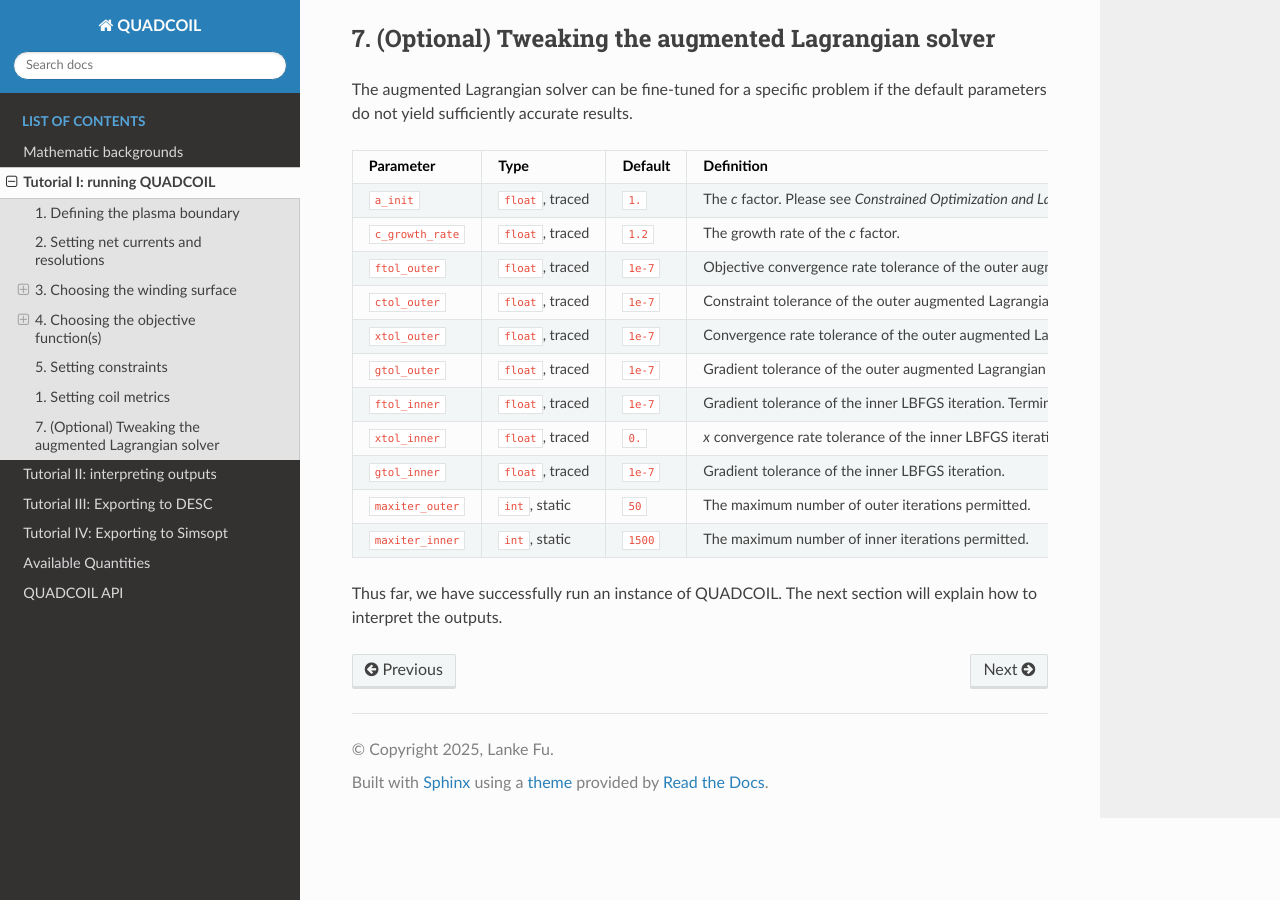
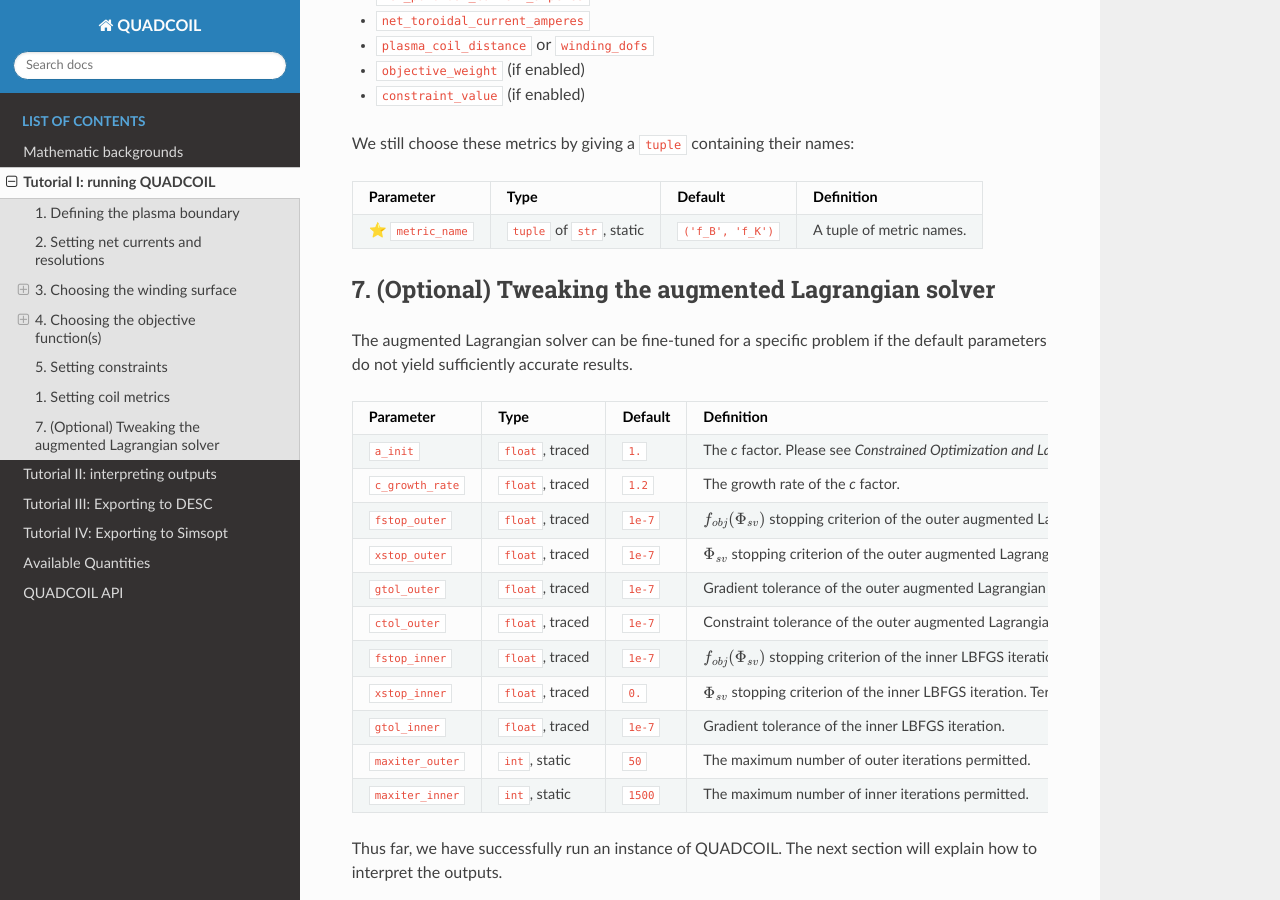
Before and after one commit to lankef/quadcoil, a Sphinx documentation site: the page built from docs/tutorial_inputs.rst, in a window 1280 px wide and 900 px high, scrolled down 5723 px. Built offline with Sphinx 7.4.7 and the Read the Docs theme 3.1.0, drawn with Linux system fonts in a browser that asks for light colours; some of the changed text lies outside the part shown.

Commit message:
Adjusting termination criteria, slight refactoring

```diff
--- a/docs/tutorial_inputs.rst
+++ b/docs/tutorial_inputs.rst
@@ -63,12 +63,12 @@ QUADCOIL can be run by simply importing and calling ``quadcoil.quadcoil()``:
         # - Solver options
         a_init=1.,
         c_growth_rate=1.1,
-        ftol_outer=1e-7, # constraint tolerance
-        ctol_outer=1e-7, # constraint tolerance
-        xtol_outer=1e-7, # convergence rate tolerance
-        gtol_outer=1e-7, # gradient tolerance
-        ftol_inner=1e-7,
-        xtol_inner=0.,
+        fstop_outer=1e-7,
+        xstop_outer=1e-7,
+        gtol_outer=1e-7,
+        ctol_outer=1e-7,
+        fstop_inner=1e-7,
+        xstop_inner=0.,
         gtol_inner=1e-7,
         maxiter_inner=1500,
         maxiter_outer=50,
@@ -257,6 +261,11 @@ QUADCOIL can also run on a known winding surface for tasks such as blanket optim
 ----------------------------------------
 
 QUADCOIL can perform single or multi-objective optimization. Objectives and constraints in QUADCOIL must be selected from :ref:`available_quantities` by entering their names as ``str``\s. The quantity selected as objective(s) must have scalar output.
+
+**CAUTION!**
+
+As we will see below, every objective and constraint **must be accompanied** by a normalization constant, referred to as ``<something>_unit``, that scales the objective/constraint to :math:`O(1)`. Without this constant, the optimizer will not behave well. QUADCOIL can automatically calculate these constants from :math:`f(\Phi_{sv}=0)`, but this can be inaccurate. We **strongly** advise providing a value. For the objective, the constant can come from an optimum :math:`\Phi_{sv}^*` that uses automatically calculated normalizing constants. For the constraint, the constant can be the constraint threshold.
+
 
 Single-objective
 ~~~~~~~~~~~~~~~~
@@ -394,30 +403,30 @@ The augmented Lagrangian solver can be fine-tuned for a specific problem if the
      - ``float``, traced
      - ``1.2``
      - The growth rate of the *c* factor.
-   * - ``ftol_outer``
+   * - ``fstop_outer``
      - ``float``, traced
      - ``1e-7``
-     - Objective convergence rate tolerance of the outer augmented Lagrangian loop. Terminates when any of 4 outer conditions is satisfied.
+     - :math:`f_{obj}(\Phi_{sv})` stopping criterion of the outer augmented Lagrangian loop. Terminates the convergence rate falls below this number.
+   * - ``xstop_outer``
+     - ``float``, traced
+     - ``1e-7``
+     - :math:`\Phi_{sv}` stopping criterion of the outer augmented Lagrangian loop. Terminates the convergence rate falls below this number.
+   * - ``gtol_outer``
+     - ``float``, traced
+     - ``1e-7``
+     - Gradient tolerance of the outer augmented Lagrangian loop. Terminates when both tolerances are satisfied.
    * - ``ctol_outer``
      - ``float``, traced
      - ``1e-7``
-     - Constraint tolerance of the outer augmented Lagrangian loop.
-   * - ``xtol_outer``
+     - Constraint tolerance of the outer augmented Lagrangian loop. Terminates when both tolerances are satisfied.
+   * - ``fstop_inner``
      - ``float``, traced
      - ``1e-7``
-     - Convergence rate tolerance of the outer augmented Lagrangian loop.
-   * - ``gtol_outer``
-     - ``float``, traced
-     - ``1e-7``
-     - Gradient tolerance of the outer augmented Lagrangian loop.
-   * - ``ftol_inner``
-     - ``float``, traced
-     - ``1e-7``
-     - Gradient tolerance of the inner LBFGS iteration. Terminates when any of 3 inner conditions is satisfied.
-   * - ``xtol_inner``
+     - :math:`f_{obj}(\Phi_{sv})` stopping criterion of the inner LBFGS iteration. Terminates the convergence rate falls below this number.
+   * - ``xstop_inner``
      - ``float``, traced
      - ``0.``
-     - *x* convergence rate tolerance of the inner LBFGS iteration. **Non-zero values may impact metric gradient accuracies.**
+     - :math:`\Phi_{sv}` stopping criterion of the inner LBFGS iteration. Terminates the convergence rate falls below this number.
    * - ``gtol_inner``
      - ``float``, traced
      - ``1e-7``
```
Also changed, not shown: other parts of docs/tutorial_inputs.rst (+4 -0 lines), 5 other files.
